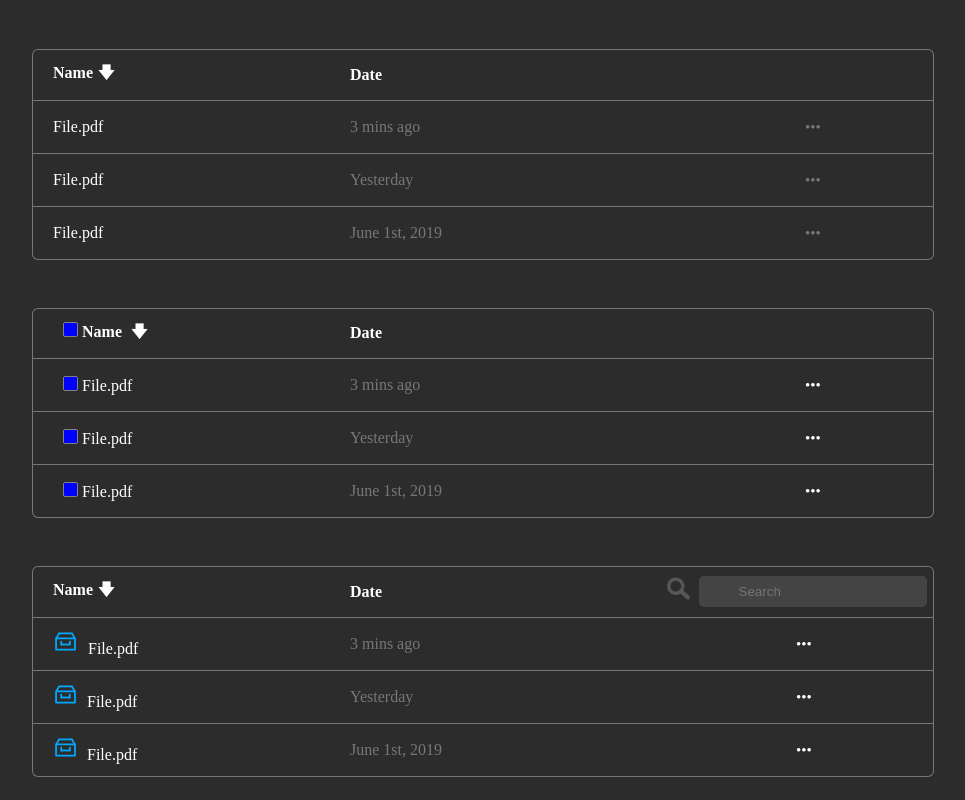
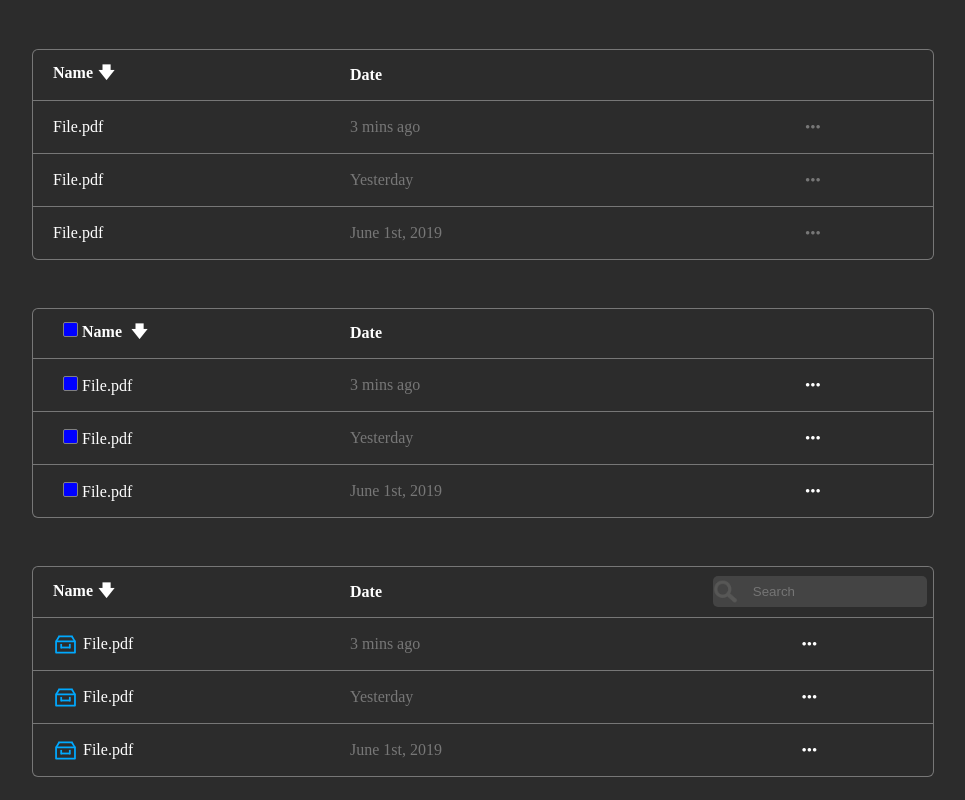
Before and after one commit to NazarYanchishin/hw3.3, a plain HTML site: page index.html in a window 1280 px wide. Shown: the whole page, without its empty margins (75-1040 px from the left). Drawn offline with Linux system fonts and the light colour scheme.

Commit message:
fixed some mistakes

```diff
--- a/index.html
+++ b/index.html
@@ -71,22 +71,22 @@
         <tr>
             <th class="name">Name</th>
             <th>Date</th>
-            <th class="search_bar"> <img src="search.gif" alt="serch icon" class="search_icon"> <input class="search_area" type="text" placeholder="Search" aria-label="Search">  </th>
+            <th class="search_bar"> <input class="search_area" type="text" placeholder="Search" aria-label="Search">  </th>
         </tr>
         </thead>
         <tbody class="tb_3">
         <tr>
-            <td><img src="inbox1.svg" alt="box icon"> <span class="file_tabl_3">File.pdf</span></td>
+            <td class="file_tabl_3"><img src="inbox1.svg" alt="box icon"> <span >File.pdf</span></td>
             <td>3 mins ago</td>
             <td></td>
         </tr>
         <tr>
-            <td> <img src="inbox1.svg" alt="box icon"> File.pdf</td>
+            <td class="file_tabl_3"> <img src="inbox1.svg" alt="box icon"> File.pdf</td>
             <td>Yesterday</td>
             <td></td>
         </tr>
         <tr>
-            <td> <img src="inbox1.svg" alt="box icon"> File.pdf</td>
+            <td class="file_tabl_3"> <img src="inbox1.svg" alt="box icon"> File.pdf</td>
             <td>June 1st, 2019</td>
             <td></td>
         </tr>
--- a/style.css
+++ b/style.css
@@ -113,31 +113,30 @@
     margin: 0 5px 0 0;
 
 }
-.file_tabl_3{
-    margin: 1px 1px 20px 1px;
-
-}
 .search_area{
     padding-left: 40px;
-    background-image: url("search.gif");
     padding-top: 8px;
     padding-bottom: 8px;
     border-radius: 5px;
-    background: #444444;
+    background: #444444 url("search.gif");
     outline: none;
     border: 0;
     color: #efe5e5;
     width: 40%;
     float: right;
     margin-right: 5px;
+    background-size: 25px 25px;
+    background-repeat: no-repeat;
+    background-position: left;
 
 }
 .name{
     width: 33%;
 }
-.search_icon{
-   padding-left: 200px;
+.tb_3 tr td:nth-child(3){
+    padding-left: 320px;
 }
-.tb_3 tr td:nth-child(3){
-    padding-left: 350px;
+.file_tabl_3{
+    display:flex;
+    align-items: center;
 }
```
